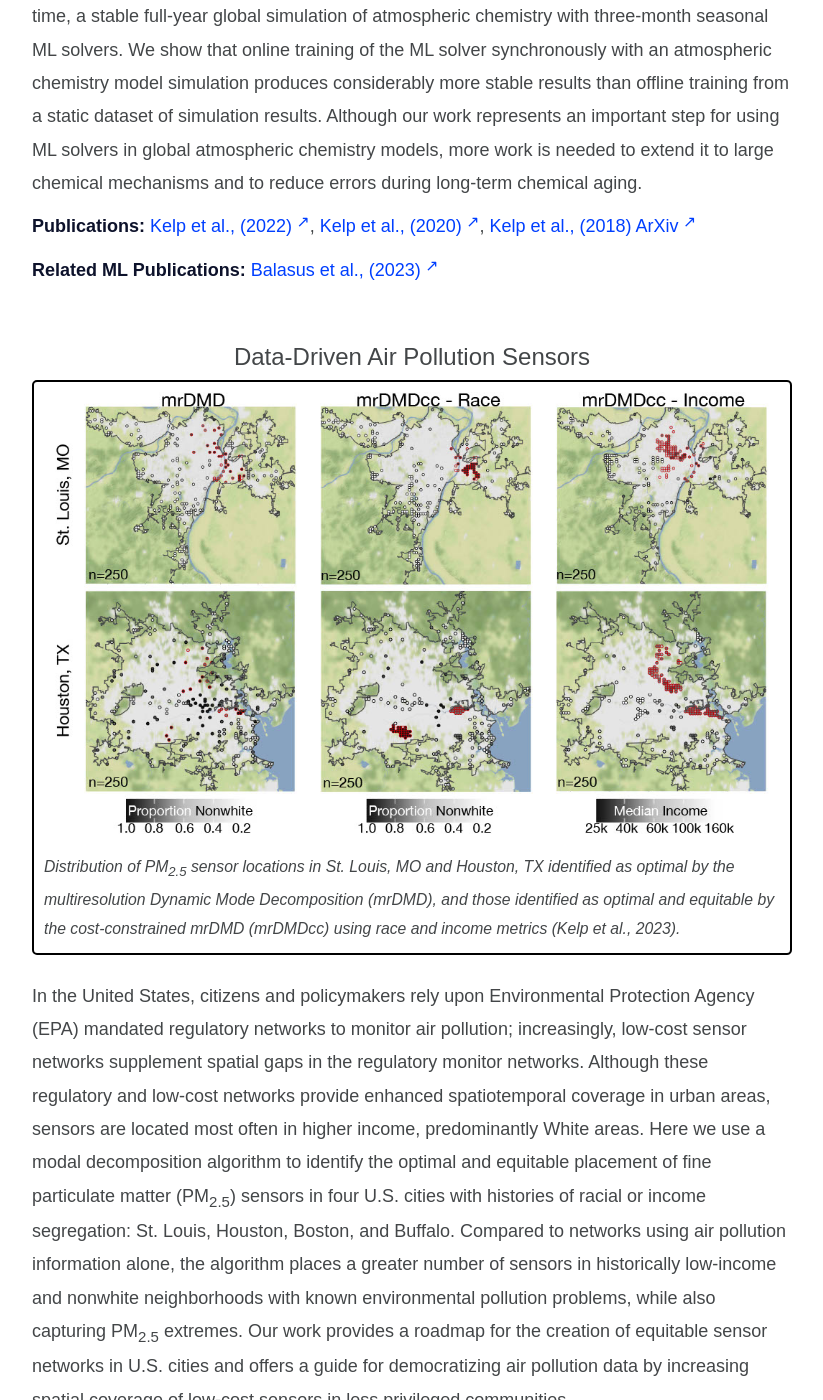
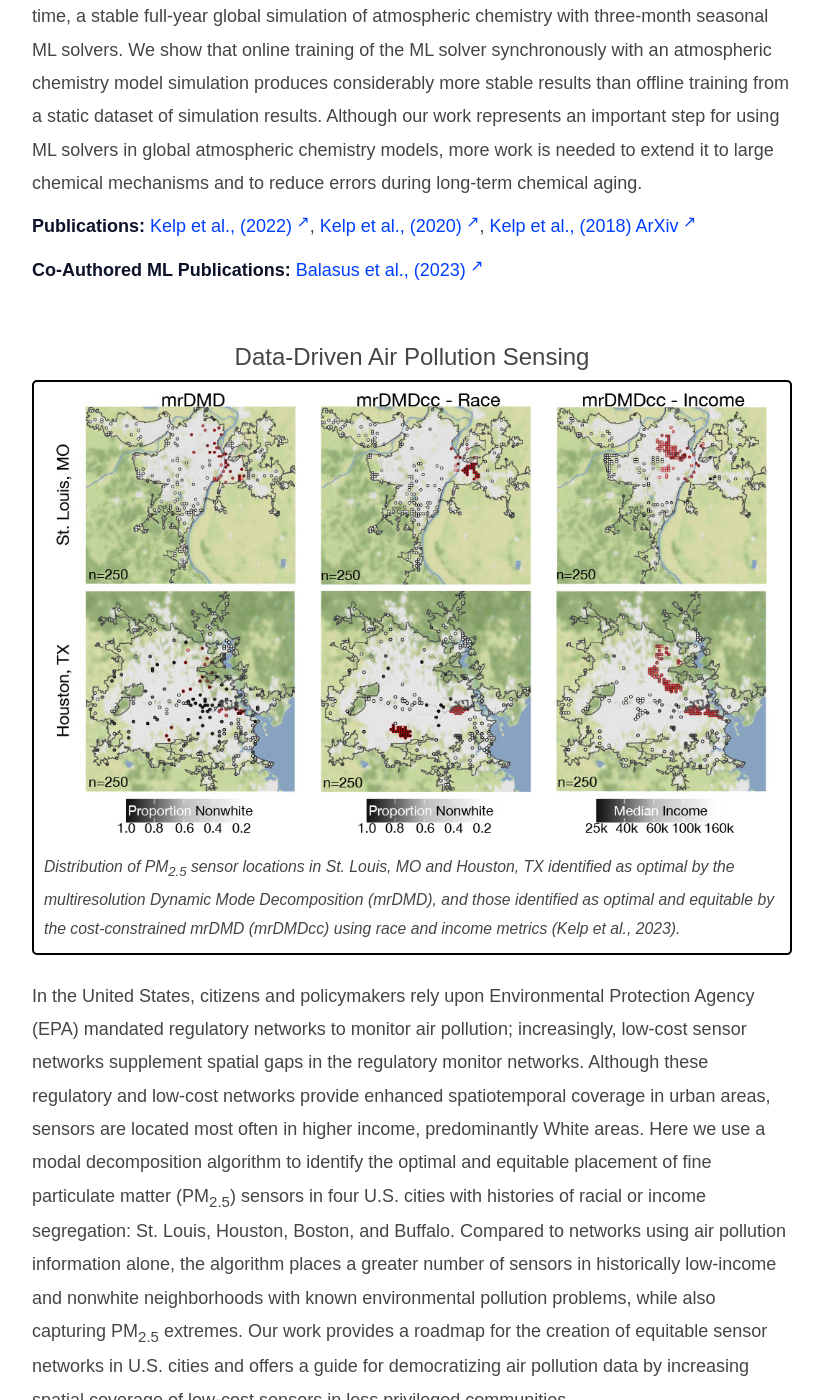
Before and after one commit to mkelp/mkelp.github.io, a Jekyll site: the page built from research.md, in a window 1280 px wide and 1400 px high, scrolled down 2854 px. Shown: the whole window, without its empty margins (228-1051 px from the left). Built offline with Jekyll 4.4.1, drawn with Linux system fonts in a browser that asks for light colours; some web fonts are replaced; some of the changed text lies outside the part shown.

Commit message:
Dec24a13

```diff
--- a/research.md
+++ b/research.md
@@ -39,7 +39,7 @@
 
 **Publications:** [Kelp et al., (2023)](https://agupubs.onlinelibrary.wiley.com/doi/10.1029/2022EF003468){:target="_blank"}
 
-**Related Wildfire Publications:** [Qiu et al., in-press (2024)](https://pubs.acs.org/doi/10.1021/acs.est.4c05922){:target="_blank"}, [Liu et al., (2024)](https://www.publish.csiro.au/WF/WF23148){:target="_blank"}
+**Co-Authored Wildfire Publications:** [Qiu et al., in-press (2024)](https://pubs.acs.org/doi/10.1021/acs.est.4c05922){:target="_blank"}, [Liu et al., (2024)](https://www.publish.csiro.au/WF/WF23148){:target="_blank"}
 
 <br />
 
@@ -58,13 +58,13 @@
 
 **Publications:** [Kelp et al., (2022)](https://doi.org/10.1029/2021MS002926){:target="_blank"}, [Kelp et al., (2020)](https://agupubs.onlinelibrary.wiley.com/doi/abs/10.1029/2020JD032759){:target="_blank"}, [Kelp et al., (2018) ArXiv](https://arxiv.org/abs/1808.03874){:target="_blank"}
 
-**Related ML Publications:** [Balasus et al., (2023)](https://amt.copernicus.org/articles/16/3787/2023/){:target="_blank"}
+**Co-Authored ML Publications:** [Balasus et al., (2023)](https://amt.copernicus.org/articles/16/3787/2023/){:target="_blank"}
 
 <br />
 
 
 
-<font size="+2"><p align="center">Data-Driven Air Pollution Sensors</p></font>
+<font size="+2"><p align="center">Data-Driven Air Pollution Sensing</p></font>
 <!-- # Optimal and equitable placement of PM<sub>2.5</sub> air quality monitors -->
 
 <figure style="border: 2px solid #000; padding: 10px; border-radius: 5px;">
@@ -79,7 +79,7 @@
 
 **Publications:** [Kelp et al., (2023)](https://agupubs.onlinelibrary.wiley.com/doi/10.1029/2023GH000834){:target="_blank"}, [Kelp et al., (2022)](https://iopscience.iop.org/article/10.1088/1748-9326/ac548f){:target="_blank"}
 
-**Related Sensor/EJ Publications:** [Kawano et al., (preprint, in-press)](https://eartharxiv.org/repository/view/6911/){:target="_blank"}, [Yang et al., (2022)](https://pubs.acs.org/doi/10.1021/acs.est.1c07005){:target="_blank"}
+**Co-Authored Sensor/EJ Publications:** [Kawano et al., (preprint, in-press)](https://eartharxiv.org/repository/view/6911/){:target="_blank"}, [Yang et al., (2022)](https://pubs.acs.org/doi/10.1021/acs.est.1c07005){:target="_blank"}
 
 <br />
 
```
